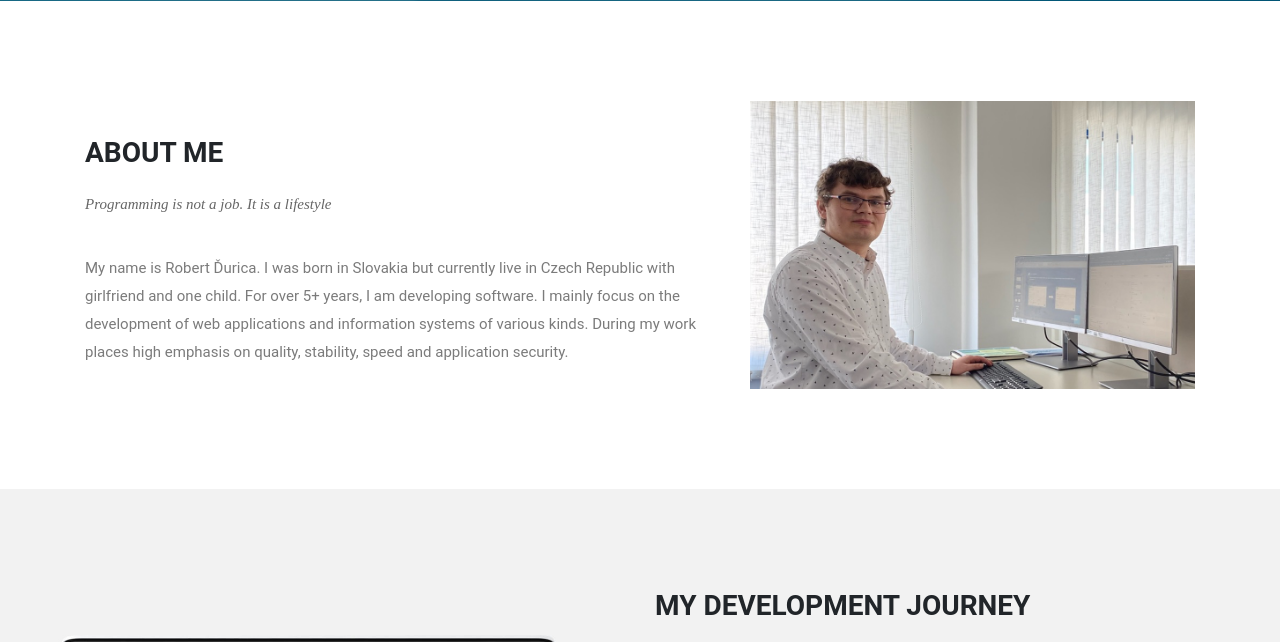
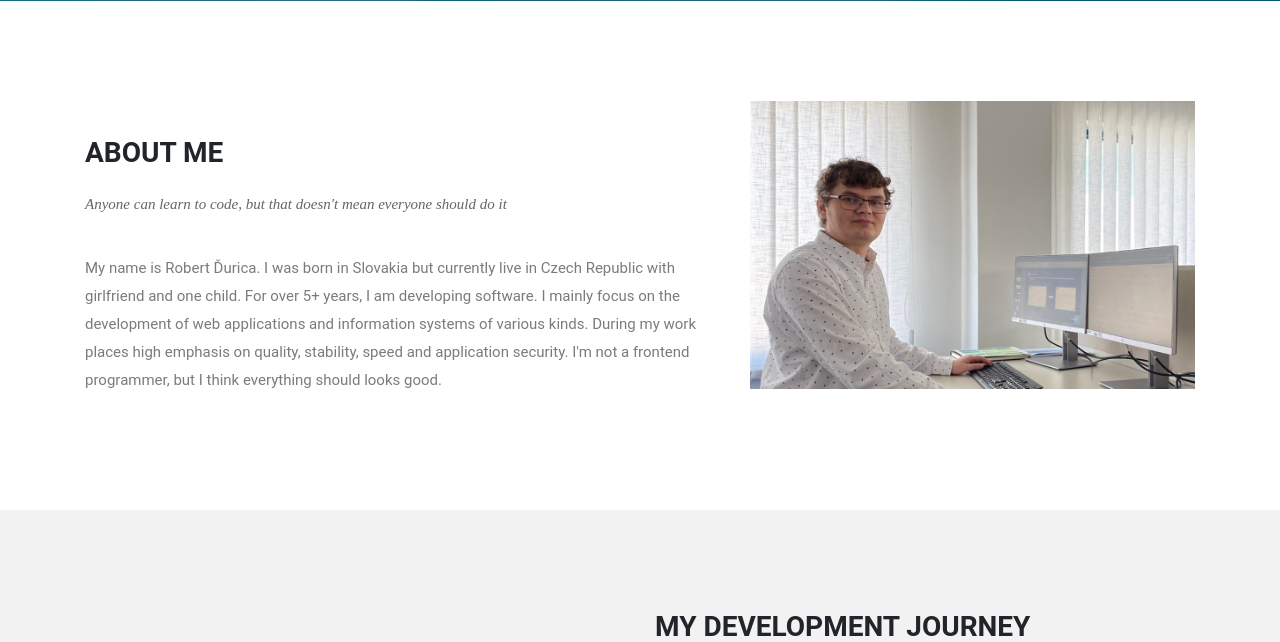
Before and after one commit to rdurica/portfolio, a Django app: page / in a window 1280 px wide. Shown: the part 630-1272 px from the top of the page. Run offline with Django 4.2, Linux system fonts and the light colour scheme; some libraries are stand-ins or nearby versions.

Commit message:
Changed: Finished about me section

```diff
--- a/profile_page/templates/profile_page/sections/about_me.html
+++ b/profile_page/templates/profile_page/sections/about_me.html
@@ -7,11 +7,11 @@
         <div class="block">
           <div class="section-title">
             <h2>About Me</h2>
-            <p>Programming is not a job. It is a lifestyle</p>
+            <p>Anyone can learn to code, but that doesn't mean everyone should do it</p>
           </div>
           <p>
             My name is Robert Ďurica. I was born in Slovakia but currently live in Czech Republic with girlfriend and one child. For over 5+ years, I am developing software. I mainly focus on the development of web applications and information
-            systems of various kinds. During my work places high emphasis on quality, stability, speed and application security.
+            systems of various kinds. During my work places high emphasis on quality, stability, speed and application security. I'm not a frontend programmer, but I think everything should looks good.
           </p>
         </div>
       </div>
```
